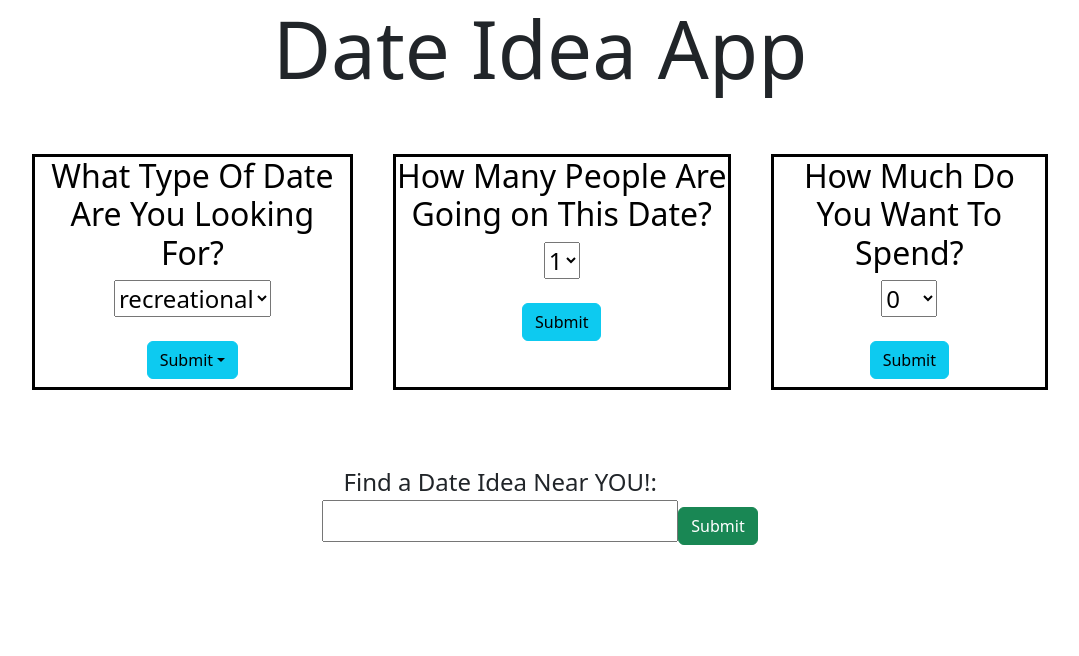
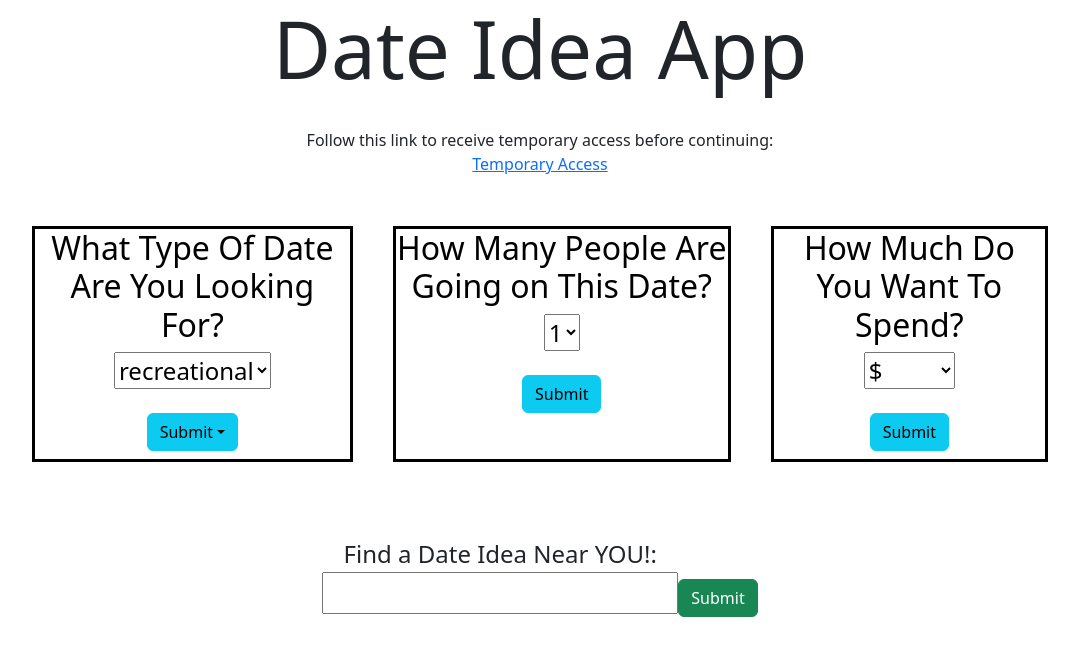
Before and after one commit to JohnBenton4/react-date-idea-app, a React (Create React App) app: page / in a window 1280 px wide. Shown: the top 656 px of the page, without its empty margins (100-1179 px from the left). Built offline with nearby package versions, Linux system fonts and the light colour scheme.

Commit message:
additional instructions

```diff
--- a/src/App.js
+++ b/src/App.js
@@ -1,63 +1,81 @@
-import './App.css';
-import NumberList from './components/NumberList/NumberList';
-import TypeList from './components/TypeList/TypeList';
-import Search from './components/Search/Search';
-import PriceList from './components/PriceList/PriceList';
-import 'bootstrap/dist/css/bootstrap.min.css'
-import { useEffect, useState } from 'react';
+import "./App.css";
+import NumberList from "./components/NumberList/NumberList";
+import TypeList from "./components/TypeList/TypeList";
+import Search from "./components/Search/Search";
+import PriceList from "./components/PriceList/PriceList";
+import "bootstrap/dist/css/bootstrap.min.css";
+import { useEffect, useState } from "react";
+import { NavLink } from "react-bootstrap";
 
 function App() {
-
-  const [type, setType] = useState({})
-  const [participants, setParticipants] = useState({})
-  const [price, setPrice] = useState({})
-  const [isTypeDisabled, setIsTypeDisabled] = useState(false)
-  const [isParticipantsDisabled, setIsParticipantsDisabled] = useState(false)
-  const [isPriceDisabled, setIsPriceDisabled] = useState(false)
+  const [type, setType] = useState({});
+  const [participants, setParticipants] = useState({});
+  const [price, setPrice] = useState({});
+  const [isTypeDisabled, setIsTypeDisabled] = useState(false);
+  const [isParticipantsDisabled, setIsParticipantsDisabled] = useState(false);
+  const [isPriceDisabled, setIsPriceDisabled] = useState(false);
 
   useEffect(() => {
     if (type.activity) {
-      setIsParticipantsDisabled(true)
-      setIsPriceDisabled(true)
+      setIsParticipantsDisabled(true);
+      setIsPriceDisabled(true);
     }
 
     if (participants.activity) {
-      setIsTypeDisabled(true)
-      setIsPriceDisabled(true)
+      setIsTypeDisabled(true);
+      setIsPriceDisabled(true);
     }
 
     if (price.activity) {
-      setIsTypeDisabled(true)
-      setIsParticipantsDisabled(true)
+      setIsTypeDisabled(true);
+      setIsParticipantsDisabled(true);
     }
-  },
-
-  [participants.activity, price.activity,type.activity]
-  );
+  }, [participants.activity, price.activity, type.activity]);
 
   return (
     <div className="container">
-      <div><h1 className="title">Date Idea App</h1></div>
+      <div>
+        <h1 className="title">Date Idea App</h1>
+      </div>
+      <br></br>
+      <div>Follow this link to receive temporary access before continuing:</div>
+      <div> <a href= "https://cors-anywhere.herokuapp.com/corsdemo">Temporary Access</a></div>
       <div className="searchFields">
         <br></br>
-        <div className="type"><h2> What Type Of Date Are You Looking For? </h2>
-          <TypeList onSetType={setType} type={type} isDisabled={isTypeDisabled} />
+        <div className="type">
+          <h2> What Type Of Date Are You Looking For? </h2>
+          <TypeList
+            onSetType={setType}
+            type={type}
+            isDisabled={isTypeDisabled}
+          />
         </div>
-        <div className="number"><h2> How Many People Are Going on This Date? </h2>
-          <NumberList onSetParticipants={setParticipants} participants={participants} isDisabled={isParticipantsDisabled} />
+        <div className="number">
+          <h2> How Many People Are Going on This Date? </h2>
+          <NumberList
+            onSetParticipants={setParticipants}
+            participants={participants}
+            isDisabled={isParticipantsDisabled}
+          />
         </div>
-        <div className="price"><h2> How Much Do You Want To Spend? </h2>
-          <PriceList onSetPrice={setPrice} price={price} isDisabled={isPriceDisabled} />
+        <div className="price">
+          <h2> How Much Do You Want To Spend? </h2>
+          <PriceList
+            onSetPrice={setPrice}
+            price={price}
+            isDisabled={isPriceDisabled}
+          />
         </div>
       </div>
       <br></br>
-      <Search activity={type.activity || participants.activity || price.activity} />
+      <Search
+        activity={type.activity || participants.activity || price.activity}
+      />
     </div>
   );
 }
 
 export default App;
 
-
 //the parent controls the state, the parent can send it to the child and the child receives it
-//typelist send it back up to App.jss and Search receives the info
+//typelist sends it back up to App.jss and Search receives the info
--- a/src/components/PriceList/PriceList.js
+++ b/src/components/PriceList/PriceList.js
@@ -3,9 +3,14 @@ import './PriceList.css';
 import { useState } from "react";
 import Price from '../Price/Price';
 
+let $ = "0";
+let $$ = "0.1";
+let $$$ = "0.2";
+let $$$$ = "0.3";
+let $$$$$ = "0.4";
 
-const options = ["0", "0.1", "0.2", "0.3", "0.4"]
-//$ = 0; $$ = 0.1; $$$ = 0.2; $$$$ = 0.3; $$$$$ = 0.4
+const options = ["$", "$$", "$$$", "$$$$", "$$$$$"]
+// const options = ["0", "0.1", "0.2", "0.3", "0.4"]
 
 function PriceList({onSetPrice, price, isDisabled }) {
     const [selected, setSelected] = useState(options[0]);
```
